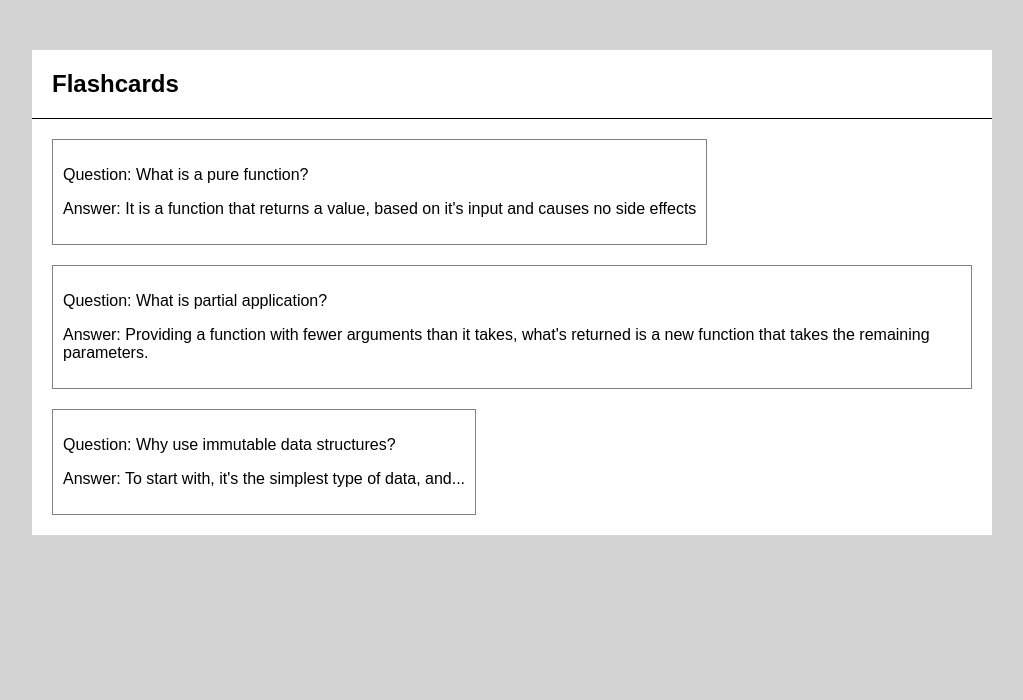
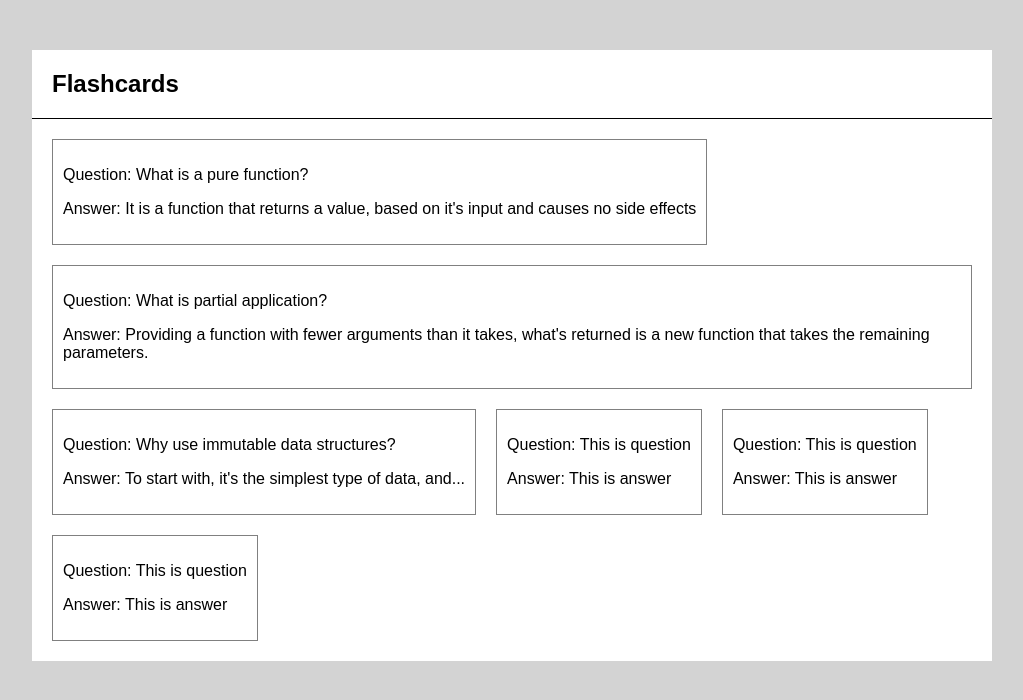
Before and after one commit to reed665/flashcards-demo-app, a Vue app: page /#/ in a window 1280 px wide. Shown: the top 700 px of the page, without its empty margins (128-1151 px from the left). Built offline with nearby package versions, Linux system fonts and the light colour scheme.

Commit message:
update card function

```diff
--- a/src/core/card.js
+++ b/src/core/card.js
@@ -1,8 +1,12 @@
-// question: string
-// answer: string
-export default function card (data) {
+const defaultCard = {
+  question: 'This is question',
+  answer: 'This is answer',
+  rank: 0,
+}
+
+export default function card (data = {}) {
   return {
+    ...defaultCard,
     ...data,
-    rank: 0,
   }
 }
--- a/src/views/Home.vue
+++ b/src/views/Home.vue
@@ -24,6 +24,9 @@ const cards = [
     question: `Why use immutable data structures?`,
     answer: `To start with, it's the simplest type of data, and...`,
   }),
+  card(),
+  card(),
+  card(),
 ]
 
 export default {
```
